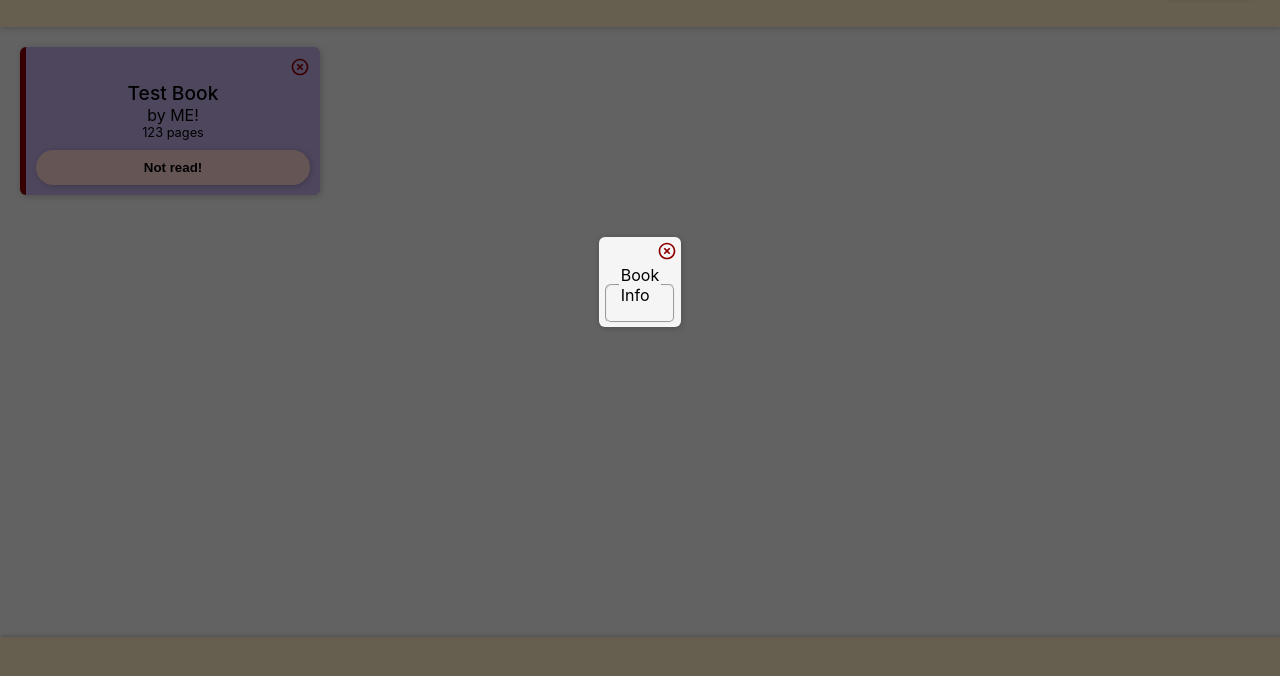
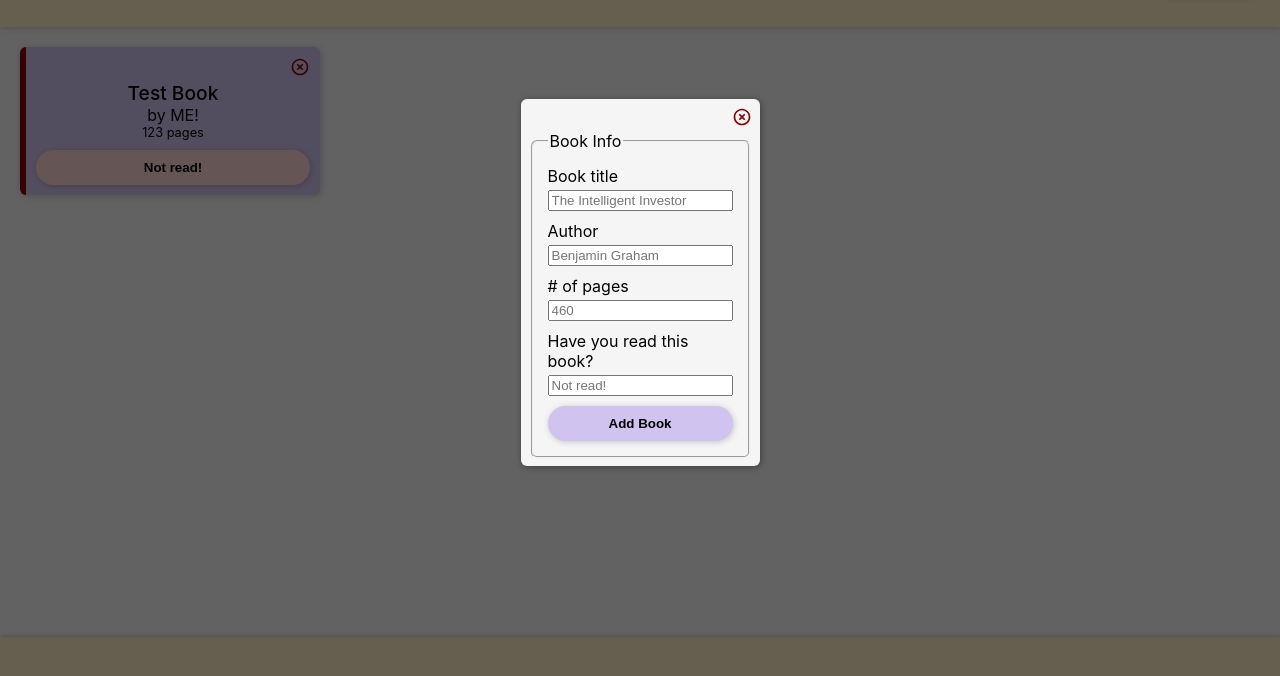
Before and after one commit to jcampbell57/odin-library, a plain HTML site: page index.html in a window 1280 px wide. Both pictures are taken after a click on the button "Add Book". Shown: the part 118-794 px from the top of the page. Drawn offline with Linux system fonts and the light colour scheme.

Commit message:
added form elements

```diff
--- a/index.html
+++ b/index.html
@@ -41,20 +41,38 @@
                         <legend>Book Info</legend>
 
                         <div class="formRow">
-
+                            <label for="bookTitle"><span class="formLabel">Book title</span></label>
+                            <input type="text"
+                                   id="bookTitle"
+                                   name="bookTitle"
+                                   placeholder="The Intelligent Investor">
                         </div>
 
                         <div class="formRow">
-
+                            <label for="bookAuthor"><span class="formLabel">Author</span></label>
+                            <input type="text"
+                                   id="bookAuthor"
+                                   name="bookAuthor"
+                                   placeholder="Benjamin Graham">
                         </div>
 
                         <div class="formRow">
-
+                            <label for="bookPages"><span class="formLabel"># of pages</span></label>
+                            <input type="tel"
+                                   id="bookPages"
+                                   name="bookPages"
+                                   placeholder="460">
                         </div>
 
                         <div class="formRow">
+                            <label for="bookStatus"><span class="formLabel">Have you read this book?</span></label>
+                            <input type="dropdown"
+                                   id="bookStatus"
+                                   name="bookStatus"
+                                   placeholder="Not read!">
+                        </div>
 
-                        </div>
+                        <button>Add Book</button>
 
                     </fieldset>
                 </form>
--- a/style.css
+++ b/style.css
@@ -4,7 +4,7 @@
     --primary-color: whitesmoke;
     --secondary-color: hsl(39, 100%, 89%);
     --primary-accent: hsl(260, 57%, 50%);
-    --secondary-accent: hsl(260, 57%, 80%);
+    --secondary-accent: hsl(260, 57%, 85%);
     --read: hsl(120, 100%, 25%);
     --not-read: hsl(0, 100%, 27%);
     --shadow-standard: 1px 1px 6px rgb(0, 0, 0, 0.2);
@@ -186,9 +186,9 @@ button:active {
 
 .formContainer {
     background-color: var(--primary-color);
-    box-shadow: var(--shadow-standard);
+    box-shadow: var(--shadow-hover);
     border-radius: 6px;
-    padding: 4px;
+    padding: 8px;
 
     position: inherit;
     width: min-content;
@@ -199,6 +199,17 @@ button:active {
 
 #bookInfo {
     border-radius: 6px;
+    display: flex;
+    flex-direction: column;
+    padding: 15px;
+    gap: 10px;
+}
+
+.formRow {
+    display: flex;
+    flex-direction: column;
+    gap: 4px;
+
 }
 
 
```
